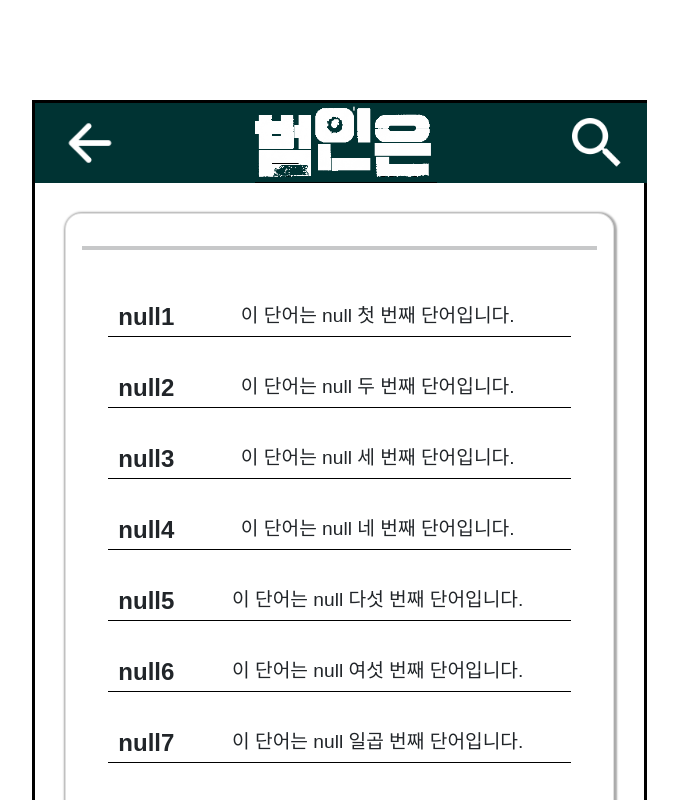
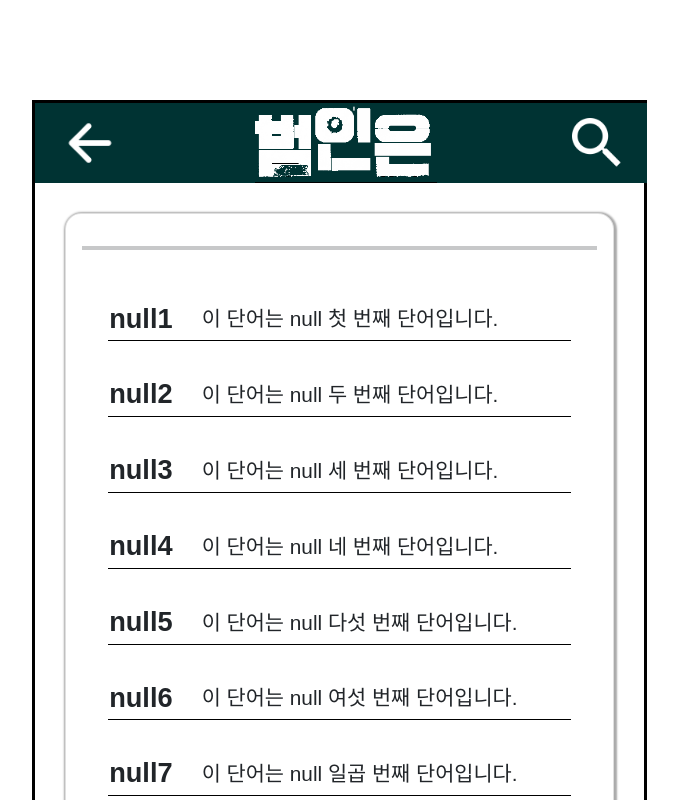
Before and after one commit to l0u0h0/bumineun_front, a React (Create React App) app: page /crimeresult in a window 1280 px wide. Shown: the top 800 px of the page, without its empty margins (68-746 px from the left). Built offline with nearby package versions, Linux system fonts and the light colour scheme.

Commit message:
crime-result_min-height_add

```diff
--- a/src/css/Crime.scss
+++ b/src/css/Crime.scss
@@ -27,7 +27,9 @@
 .App-crimeresult {
   .crimeresult-body {
     width: 90%;
-    height: 965px;
+    min-height: 965px;
+    height: auto;
+    overflow: hidden;
     margin: auto;
     margin-top: 5%;
     margin-bottom: 10%;
@@ -49,15 +51,18 @@
         width: 90%;
         border-collapse: separate;
         border-spacing: 0 2rem;
+        text-align: start;
         td {
           border-bottom: 1px solid black;
         }
         .result-word {
-          font-size: 1.5rem;
+          width: 20%;
+          font-size: 1.7rem;
           font-weight: 600;
         }
         .result-mean {
-          font-size: 1.2rem;
+          width: 80%;
+          font-size: 1.3rem;
           font-weight: 400;
         }
       }
```
